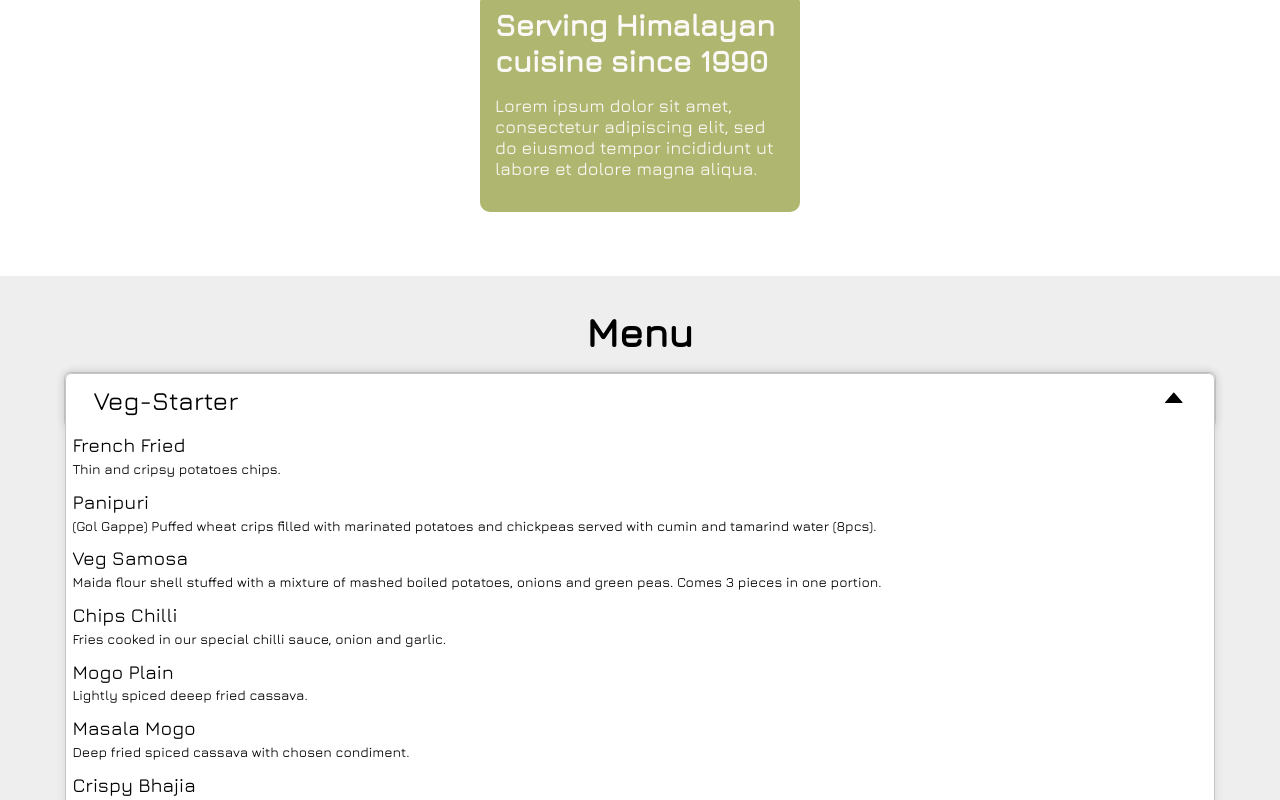
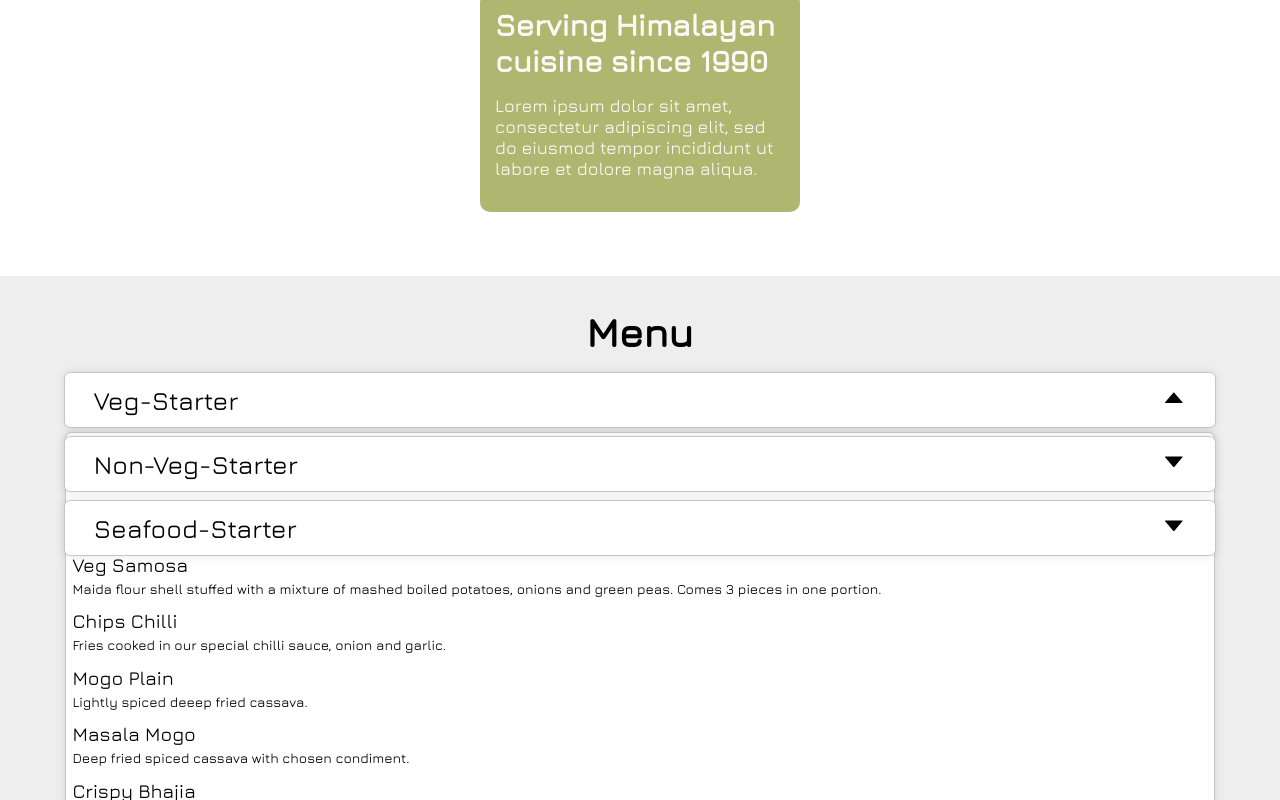
Before and after one commit to Coder-Dai/Golden-Sip, a React (Create React App) app: page / in a window 1280 px wide. Both pictures are taken after a click on the button "Veg-Starter". Shown: the part 1834-2634 px from the top of the page. Built offline with nearby package versions, Linux system fonts and the light colour scheme.

Commit message:
Create a new veg-starter component for better rendering

```diff
--- a/src/components/Menu/Menu.jsx
+++ b/src/components/Menu/Menu.jsx
@@ -1,39 +1,18 @@
-import React, { useState } from "react";
+import React from "react";
 import "./menu.css";
-import {AiOutlineCaretUp} from 'react-icons/ai'
-import {AiOutlineCaretDown} from 'react-icons/ai'
+import VegStarter from "./VegStarter";
 import vegS from './veg-s.json'
+import nonVegS from './nonveg-s.json'
 
 const Menu = () => {
-  const [isOpen, setIsOpen] = useState(false);
 
   return (
     <section id="menu">
       <h1>Menu</h1>
       <div className="menu-container">
-        <div className="menu-content">
-          <button
-          onClick={() => setIsOpen((prev) => !prev)}
-          className='menu-btn'>
-            Veg-Starter
-            {!isOpen ? (
-              <AiOutlineCaretDown />)
-              :
-              (<AiOutlineCaretUp />
-            )}
-          </button>
-
-        {isOpen && (
-          <div className="menu-title">
-            {vegS.map((item, i) => (
-              <div key={i} className='menu-list'>
-                <p className="menu-name">{item.name}</p>
-                <p className="menu-desc">{item.desc}</p>
-              </div>
-            ))}
-          </div>
-        )}
-        </div>
+          <VegStarter label='Veg-Starter' food={vegS}/>
+          <VegStarter label='Non-Veg-Starter' food={nonVegS}/>
+          <VegStarter label='Seafood-Starter' food={vegS}/>
       </div>
     </section>
   );
--- /dev/null
+++ b/src/components/Menu/VegStarter.jsx
@@ -0,0 +1,35 @@
+import React, {useState} from 'react'
+import {AiOutlineCaretUp} from 'react-icons/ai'
+import {AiOutlineCaretDown} from 'react-icons/ai'
+
+const VegStarter = ({label, food}) => {
+    const [isOpen, setIsOpen] = useState(false);
+
+  return (
+    <div className="menu-content">
+          <button
+          onClick={() => setIsOpen((prev) => !prev)}
+          className='menu-btn'>
+            {label}
+            {!isOpen ? (
+              <AiOutlineCaretDown />)
+              :
+              (<AiOutlineCaretUp />
+            )}
+          </button>
+
+        {isOpen && (
+          <div className="menu-title">
+            {food.map((item, i) => (
+              <div key={i} className='menu-list'>
+                <p className="menu-name">{item.name}</p>
+                <p className="menu-desc">{item.desc}</p>
+              </div>
+            ))}
+          </div>
+        )}
+        </div>
+  )
+}
+
+export default VegStarter
--- a/src/components/Menu/menu.css
+++ b/src/components/Menu/menu.css
@@ -39,14 +39,15 @@
   justify-content: space-between;
   font-size: 1.6rem;
   background-color: #fff;
-  z-index: 9;
+  /* z-index: 9; */
 }
 
 .menu-title {
   position: absolute;
   /* color: black; */
   /* margin-top: 3.7rem; */
-  padding-top: 3.3rem;
+  top: 3.7rem;
+  /* padding-top: 3.3rem; */
   border: 1px solid rgb(199, 197, 197);
   box-shadow: 0 0 10px rgba(0, 0, 0, 0.1);
   background-color: #fff;
```
